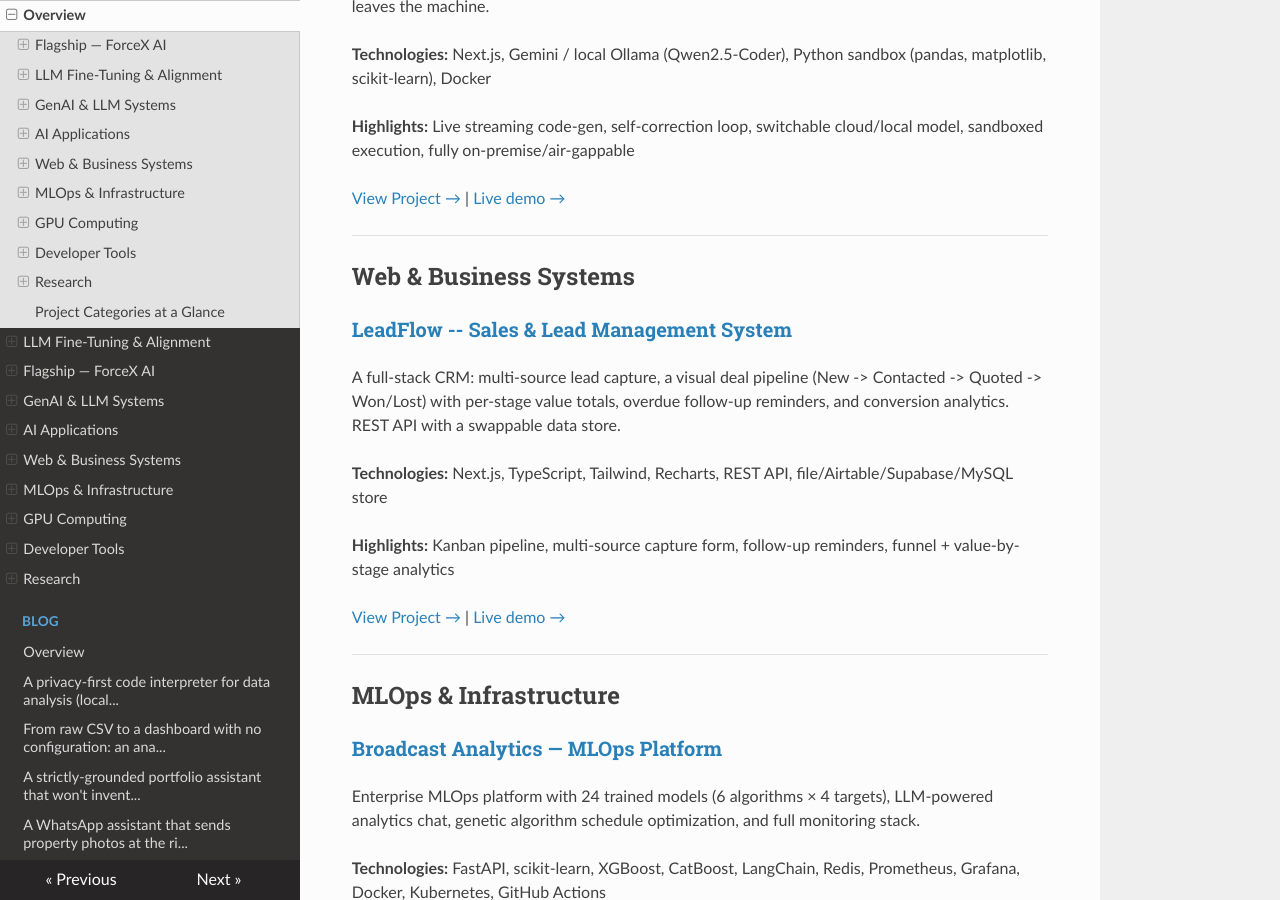
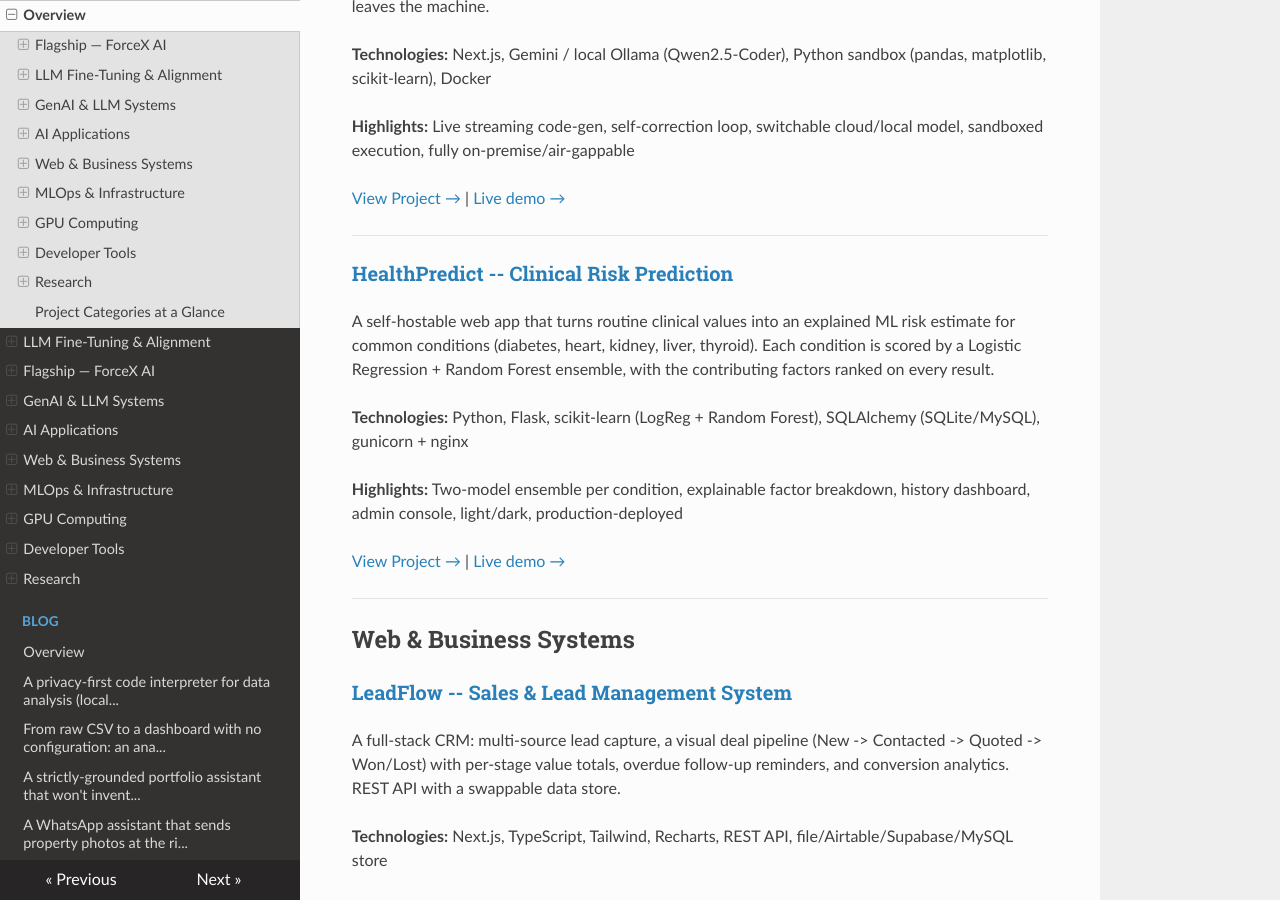
Before and after one commit to robiriu/robiriu.github.io, an MkDocs documentation site: the page built from docs/projects/index.md, in a window 1280 px wide and 900 px high, scrolled down 5551 px. Built offline with MkDocs 1.6.1, drawn with Linux system fonts in a browser that asks for light colours; nearby versions of some CDN libraries.

Commit message:
Add HealthPredict (clinical risk prediction ML app) to AI Applications

```diff
--- a/docs/projects/index.md
+++ b/docs/projects/index.md
@@ -206,6 +206,18 @@
 
 ---
 
+### [HealthPredict -- Clinical Risk Prediction](healthpredict.md)
+
+A self-hostable web app that turns routine clinical values into an explained ML risk estimate for common conditions (diabetes, heart, kidney, liver, thyroid). Each condition is scored by a Logistic Regression + Random Forest ensemble, with the contributing factors ranked on every result.
+
+**Technologies:** Python, Flask, scikit-learn (LogReg + Random Forest), SQLAlchemy (SQLite/MySQL), gunicorn + nginx
+
+**Highlights:** Two-model ensemble per condition, explainable factor breakdown, history dashboard, admin console, light/dark, production-deployed
+
+[View Project →](healthpredict.md) | [Live demo →](https://health.robiriu-dev.my.id)
+
+---
+
 ## Web & Business Systems
 
 ### [LeadFlow -- Sales & Lead Management System](leadflow-crm.md)
--- a/mkdocs.yml
+++ b/mkdocs.yml
@@ -45,6 +45,7 @@
           - AI Analytics Workspace: projects/ai-analytics.md
           - MarketMind (Crypto & Stocks): projects/marketmind.md
           - DataPilot (Private AI Analyst): projects/datapilot.md
+          - HealthPredict (Clinical Risk ML): projects/healthpredict.md
       - Web & Business Systems:
           - LeadFlow (Sales & Lead CRM): projects/leadflow-crm.md
       - MLOps & Infrastructure:
```
Also changed, not shown: docs/projects/healthpredict.md (added, +67 -0 lines), docs/images/healthpredict.png (added).
